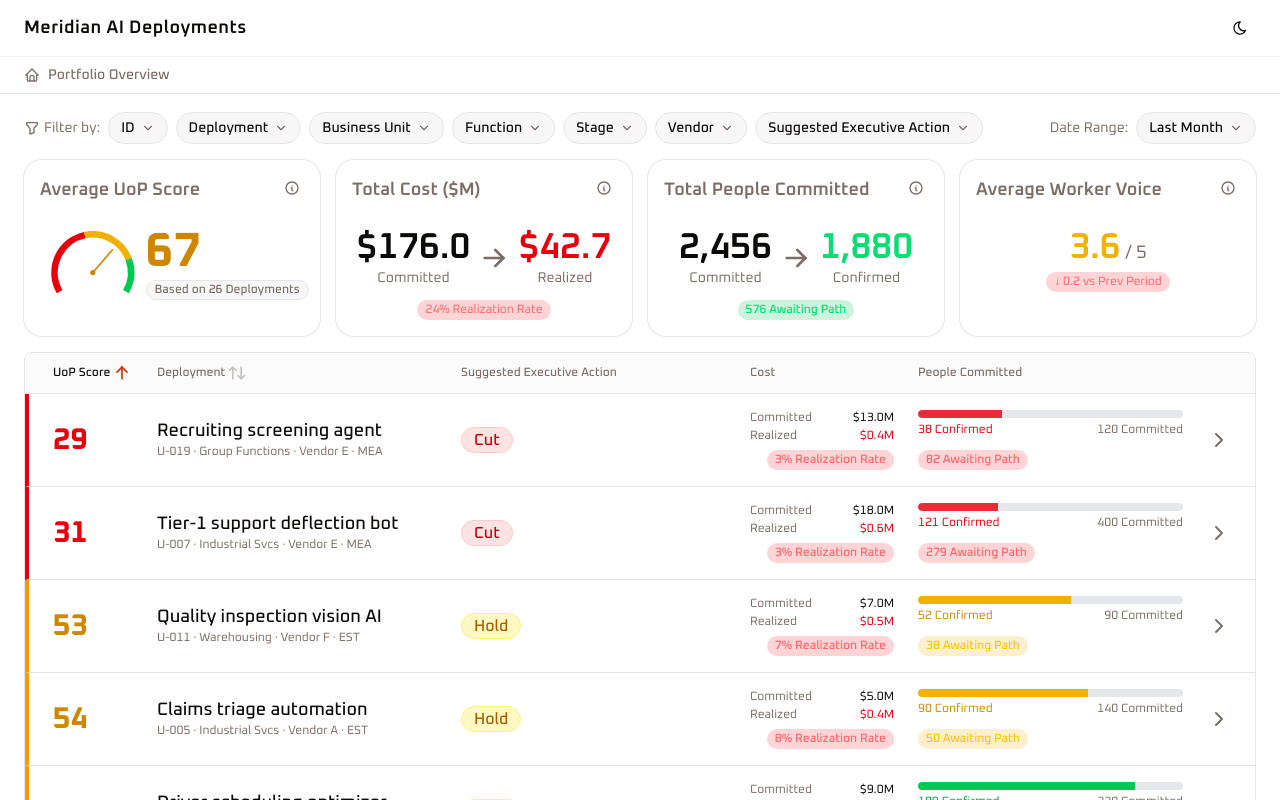
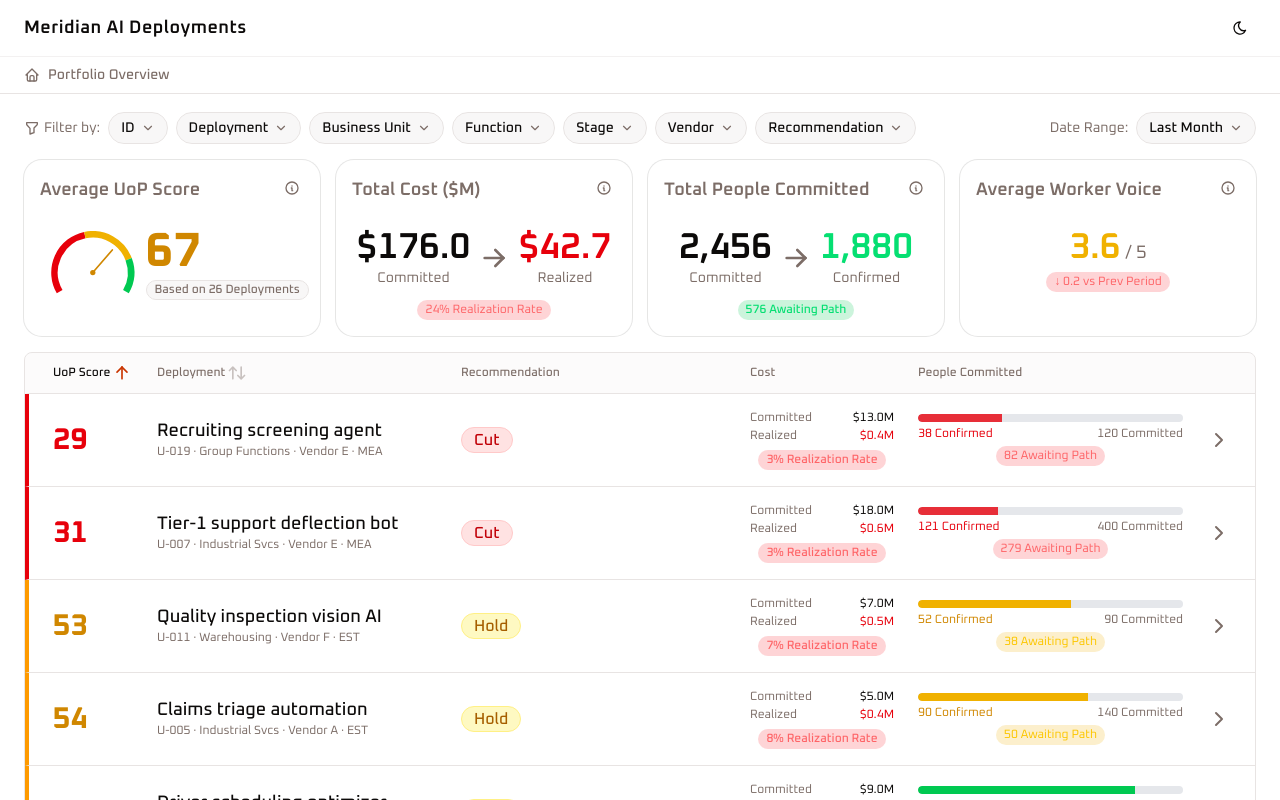
Before and after one commit to jrfabito/rpotent, a Next.js app: page / in a window 1280 px wide. Shown: the top 800 px of the page. Built offline with nearby package versions, Linux system fonts and the light colour scheme.

Commit message:
increased suggested executive action badge size

```diff
--- a/components/custom/deployment-telemetry.tsx
+++ b/components/custom/deployment-telemetry.tsx
@@ -94,15 +94,15 @@ function yTicks(values: number[]): [number, number, number] {
 function tooltipStyle() {
   return {
     contentStyle: {
-      backgroundColor: "hsl(var(--background))",
-      border: "1px solid hsl(var(--border))",
+      backgroundColor: "var(--background)",
+      border: "1px solid var(--border)",
       borderRadius: "6px",
       boxShadow: "0 4px 6px -1px rgb(0 0 0 / 0.1)",
       padding: "8px",
       fontSize: "12px",
     },
-    labelStyle: { color: "hsl(var(--muted-foreground))" },
-    itemStyle: { color: "hsl(var(--foreground))" },
+    labelStyle: { color: "var(--muted-foreground)" },
+    itemStyle: { color: "var(--foreground)" },
   }
 }
 
@@ -188,7 +188,7 @@ function RedeploymentCard({ confirmed, committed, labels }: RedeploymentCardProp
         <CardAction>
           <ChartInfoButton
             title="Upskill Progress"
-            description="Tracks the number of workers confirmed for upskilling against the total committed headcount. The emerald line shows confirmed placements over time; the red dashed line shows the committed target."
+            description="Tracks the number of workers confirmed for upskilling against the total committed headcount. The orange solid line shows confirmed placements over time; the amber dashed line shows the committed target."
           />
         </CardAction>
         <p className="text-xs text-muted-foreground">Confirmed upskill vs committed headcount</p>
--- a/components/custom/portfolio-list.tsx
+++ b/components/custom/portfolio-list.tsx
@@ -149,9 +149,11 @@ function RedeploymentBar({ augmented, committed }: { augmented: number; committe
         <span className={pctColorClass(pct)}>{augmented.toLocaleString()} Confirmed</span>
         <span className="text-muted-foreground">{committed.toLocaleString()} Committed</span>
       </div>
-      <span className={cn("self-start rounded-full px-2 py-0.5 text-xs font-medium mt-2", pillCls)}>
-        {pillLabel}
-      </span>
+      <div className="flex justify-center">
+        <span className={cn("self-start rounded-full px-2 py-0.5 text-xs", pillCls)}>
+          {pillLabel}
+        </span>
+      </div>
     </div>
   )
 }
@@ -199,7 +201,7 @@ export function PortfolioList({ data, variant = "overview" }: PortfolioListProps
             : <SortHeader label="Deployment" col="name" sort={sort} onSort={handleSort} />}
         </div>
         <div className="flex flex-1 items-center">
-          <StaticHeader label="Suggested Executive Action" />
+          <StaticHeader label="Recommendation" />
         </div>
         {isDetail && (
           <div className="flex flex-col gap-0.5 w-36">
@@ -288,7 +290,7 @@ export function PortfolioList({ data, variant = "overview" }: PortfolioListProps
                         ${item.realizedCost.toFixed(1)}M
                       </span>
                     </div>
-                    <div className="text-right">
+                    <div className="text-center">
                       <span className={cn("rounded-full px-2 py-1 text-xs font-medium mt-2 tabular-nums", pctPillClass(item.realizedCostPct))}>
                         {item.realizedCostPct}% Realization Rate
                       </span>
--- a/components/custom/property-filter.tsx
+++ b/components/custom/property-filter.tsx
@@ -28,7 +28,7 @@ const DIMENSIONS: { property: FilterableProperty; label: string }[] = [
   { property: "function",       label: "Function" },
   { property: "stage",          label: "Stage" },
   { property: "vendor",         label: "Vendor" },
-  { property: "recommendation", label: "Suggested Executive Action" },
+  { property: "recommendation", label: "Recommendation" },
 ]
 
 function getUniqueValues(data: PortfolioItem[], property: FilterableProperty): string[] {
```
